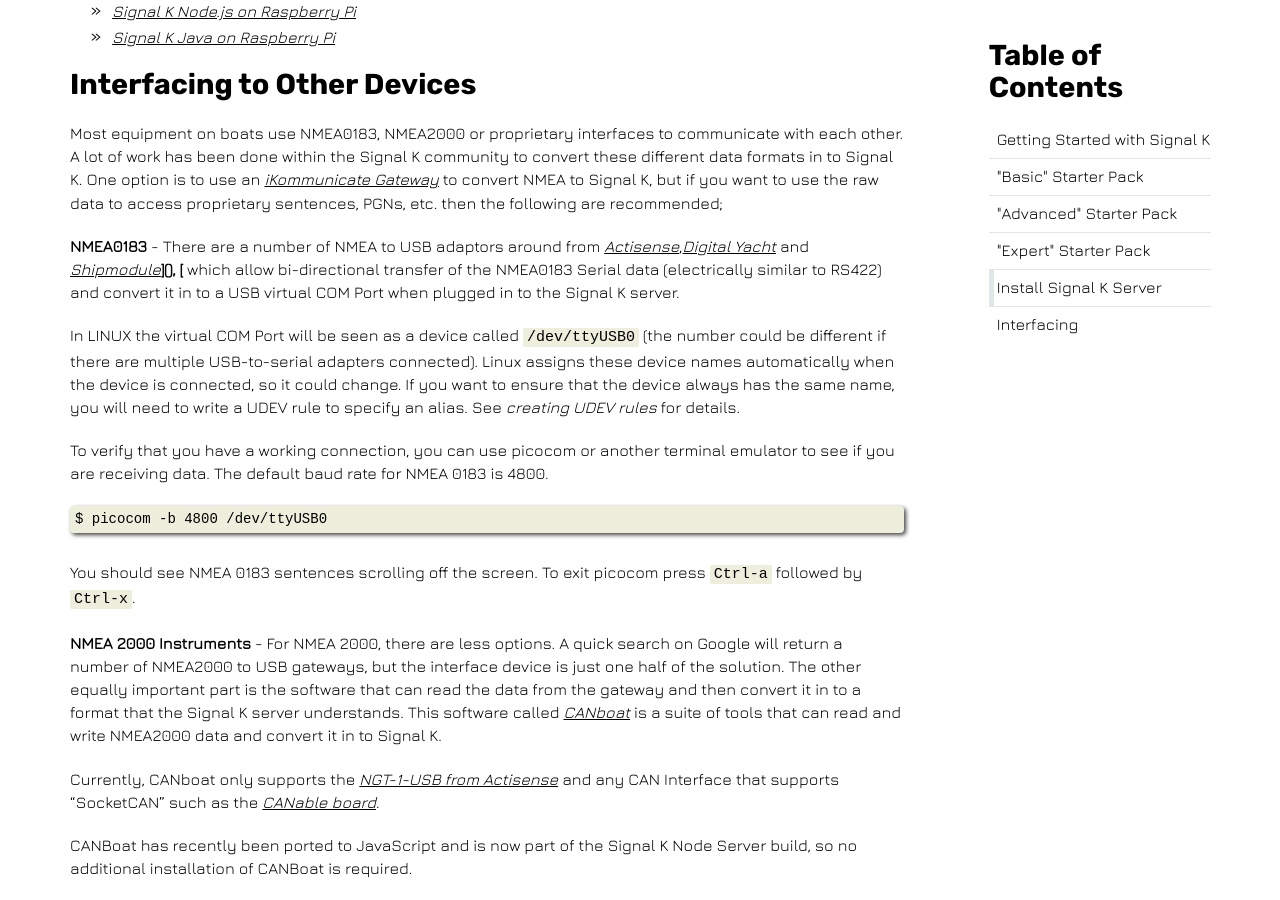
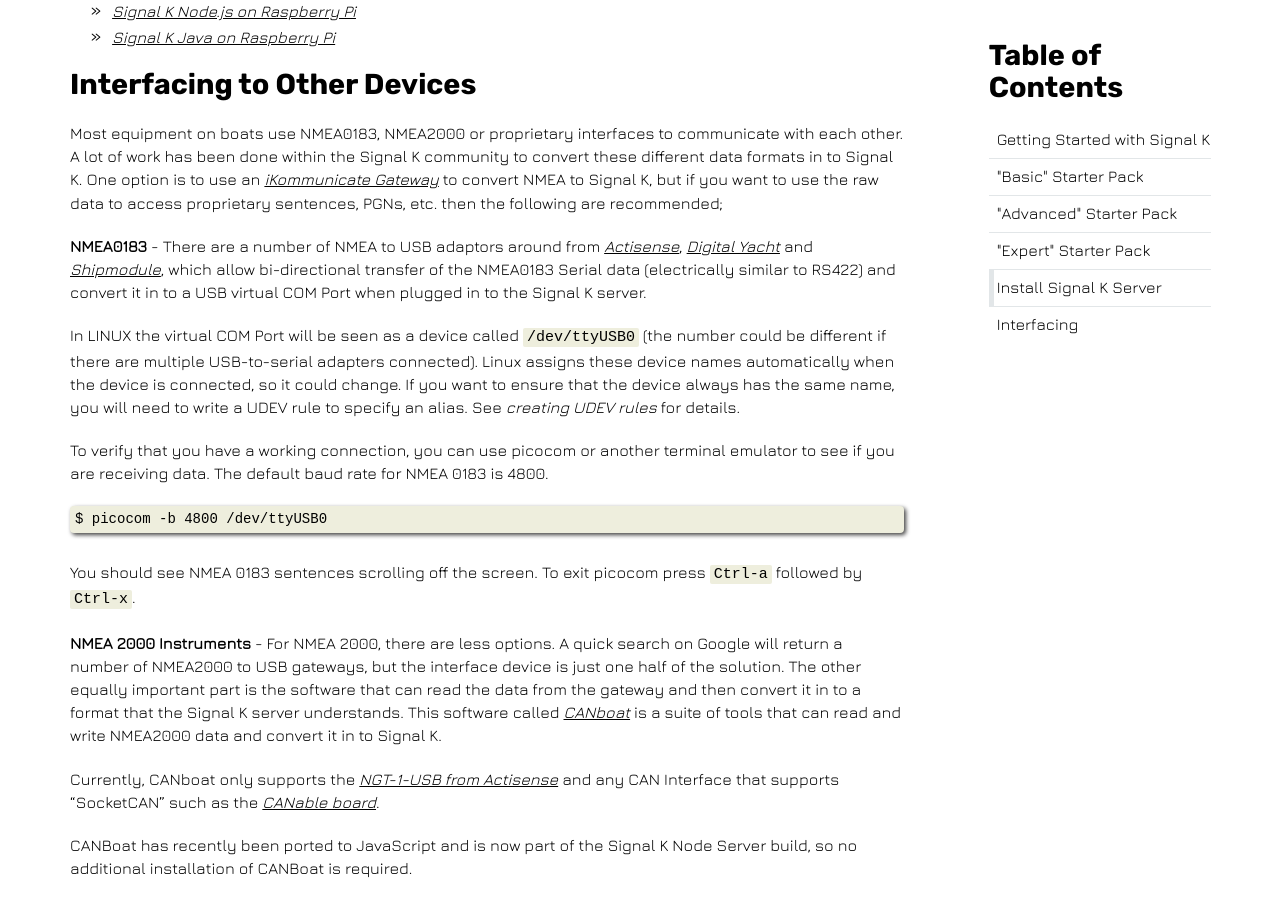
Before and after one commit to SignalK/signalk.github.io, a Jekyll site: the page built from installation.md, in a window 1280 px wide and 900 px high, scrolled down 5530 px. Built offline with Jekyll 4.4.1, drawn with Linux system fonts in a browser that asks for light colours; nearby versions of some CDN libraries.

Commit message:
Final changes 1
Support link on Home Page goes to Google Group now and fixed spurious
characters on installation page

```diff
--- a/index.html
+++ b/index.html
@@ -63,7 +63,7 @@
       <li><a href="{{site.path}}/solutions.html">Signal K Apps & Solutions</a></li>
       <li><a href="{{site.path}}/references.html">Links to Online Articles</a></li>
       <li><a href="{{site.path}}/gallery.html">View the gallery</a></li>
-      <li><a href="{{site.path}}/about.html">Get support</a></li>
+      <li>  <a href="https://groups.google.com/forum/#!forum/signalk">Get Support</a></li>
     </ul>
   </header>
   <header>
--- a/installation.md
+++ b/installation.md
@@ -82,7 +82,7 @@
 ## [Interfacing to Other Devices](#) <a class="anchor" id="interface"></a>
 Most equipment on boats use NMEA0183, NMEA2000 or proprietary interfaces to communicate with each other. A lot of work has been done within the Signal K community to convert these different data formats in to Signal K. One option is to use an <a class="hyper" href="http://ikommunicate.com" target="_blank">iKommunicate Gateway</a> to convert NMEA to Signal K, but if you want to use the raw data to access proprietary sentences, PGNs, etc. then the following are recommended;
 
-**NMEA0183**  - There are a number of NMEA to USB adaptors around from <a class="hyper" href="http://www.actisense.com/product/usg-2/" target="_blank">Actisense</a>,<a class="hyper" href="http://digitalyacht.co.uk/product/usb-nmea-adaptor/" target="_blank">Digital Yacht</a> and <a class="hyper" href="http://www.shipmodul.com/en/miniplex-lite.html" target="_blank">Shipmodule</a>[**](), [**]() which allow bi-directional transfer of the NMEA0183 Serial data (electrically similar to RS422) and convert it in to a USB virtual COM Port when plugged in to the Signal K server.
+**NMEA0183**  - There are a number of NMEA to USB adaptors around from <a class="hyper" href="http://www.actisense.com/product/usg-2/" target="_blank">Actisense</a>, <a class="hyper" href="http://digitalyacht.co.uk/product/usb-nmea-adaptor/" target="_blank">Digital Yacht</a> and <a class="hyper" href="http://www.shipmodul.com/en/miniplex-lite.html" target="_blank">Shipmodule</a>, which allow bi-directional transfer of the NMEA0183 Serial data (electrically similar to RS422) and convert it in to a USB virtual COM Port when plugged in to the Signal K server.
 
 In LINUX the virtual COM Port will be seen as a device called `/dev/ttyUSB0` (the number could be different if there are multiple USB-to-serial adapters connected). Linux assigns these device names automatically when the device is connected, so it could change. If you want to ensure that the device always has the same name, you will need to write a UDEV rule to specify an alias. See [*creating UDEV rules*](udev.html) for details.
 
```
